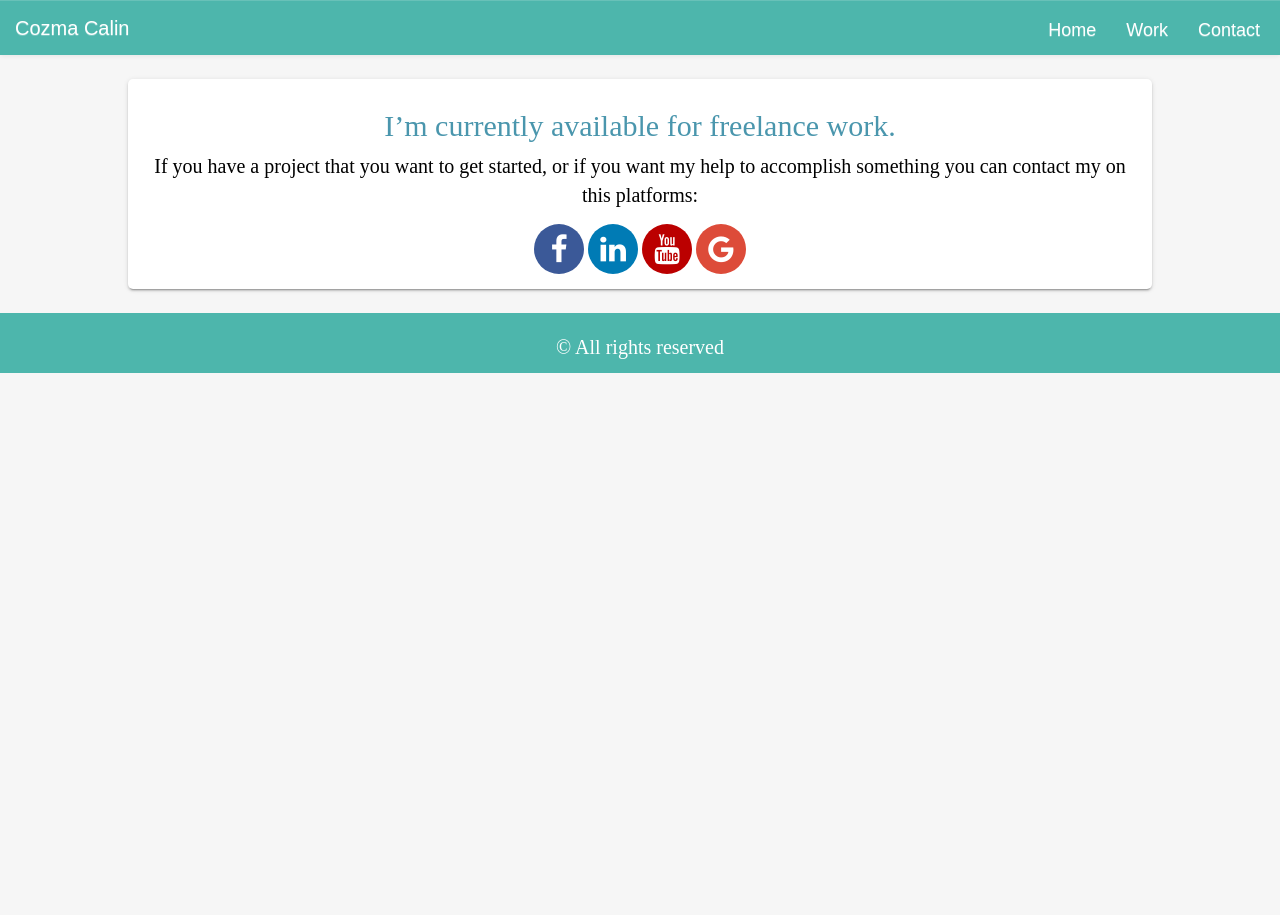
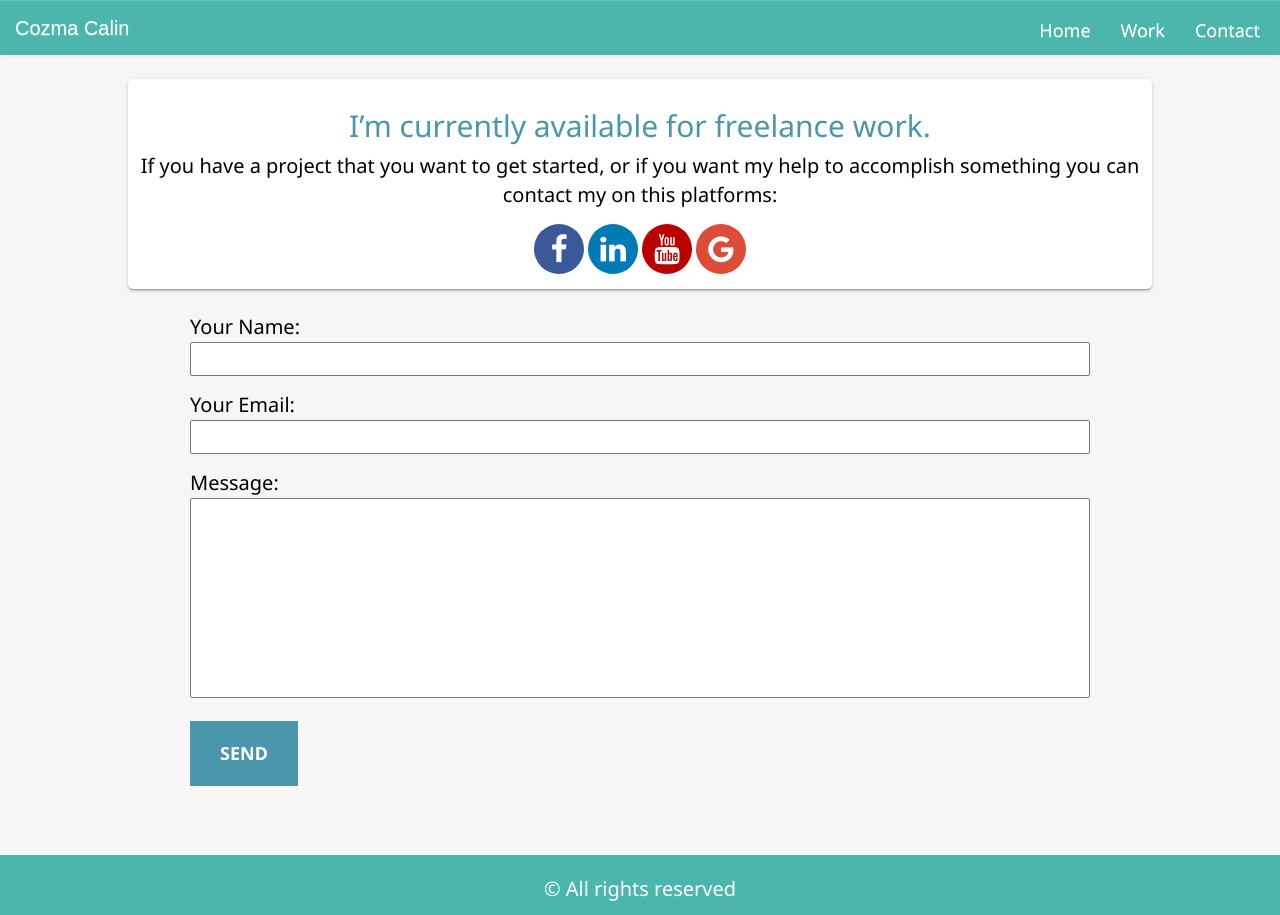
Before and after one commit to calinzabalt/my-website, a React (Create React App) app: page /contact in a window 1280 px wide. Before the commit the page ends 800 px from the top, so only its background shows below. Built offline with nearby package versions, Linux system fonts and the light colour scheme.

Commit message:
another push

```diff
--- a/public/index.html
+++ b/public/index.html
@@ -1,13 +1,12 @@
 <!DOCTYPE html>
 <html lang="en">
   <head>
-    <meta cs://developers.google.com/web/fundamentals/engage-and-retain/web-app-manifest/
-    -->
     <meta name="viewport" content="width=device-width, initial-scale=1.0">
     <link rel="stylesheet" href="https://cdnjs.cloudflare.com/ajax/libs/font-awesome/4.7.0/css/font-awesome.min.css">
     <link rel="stylesheet" href="https://maxcdn.bootstrapcdn.com/bootstrap/3.3.7/css/bootstrap.min.css" integrity="sha384-BVYiiSIFeK1dGmJRAkycuHAHRg32OmUcww7on3RYdg4Va+PmSTsz/K68vbdEjh4u" crossorigin="anonymous">
     <link rel="stylesheet" href="https://maxcdn.bootstrapcdn.com/bootstrap/3.3.7/css/bootstrap-theme.min.css" integrity="sha384-rHyoN1iRsVXV4nD0JutlnGaslCJuC7uwjduW9SVrLvRYooPp2bWYgmgJQIXwl/Sp" crossorigin="anonymous">
 
+    <link href="https://fonts.googleapis.com/css?family=Noto+Sans:400,700" rel="stylesheet">
 
     <!--
       Notice the use of %PUBLIC_URL% in the tags above.
@@ -20,7 +19,19 @@
     -->
     <title>Cozma Viorel Calin</title>
   </head>
+  <style>
+  p, h1,h2,h3,h4,h5, li, ul, label, input, textarea{
+    font-family: 'Noto Sans', sans-serif !important;
+
+  }
+  </style>
   <body>
+    <!-- A little help for the Netlify post-processing bots -->
+<form name="contact" netlify netlify-honeypot="bot-field" hidden>
+    <input type="text" name="name" />
+    <input type="email" name="email" />
+    <textarea name="message" ></textarea>
+  </form>
     <noscript>
       You need to enable JavaScript to run this app.
     </noscript>
--- a/src/components/Contact.css
+++ b/src/components/Contact.css
@@ -80,3 +80,41 @@
       font-size: 1.3em;
     }
   }
+
+
+  /* FORM  */
+
+  form{
+    width:100%;
+    max-width: 900px;
+    margin:20px auto;
+
+  }
+  input, textarea{
+    width: 900px;
+    max-width: 100%;
+    resize: none;
+  }
+  textarea{
+    height: 200px;
+  }
+  label{
+    text-align: left;
+    font-weight: 400;
+  }
+  form button{
+    background: #4A96AD;
+    font-weight: bold;
+    text-transform: uppercase;
+    padding: 20px 30px;
+    font-size: 18px;
+    border:none;
+    color:#fff;
+  }
+  form p{
+    text-align: left;
+
+  }
+  .container.contact{
+    min-height: 100vh;
+  }
--- a/src/components/Contact.jsx
+++ b/src/components/Contact.jsx
@@ -6,17 +6,33 @@ export default class Contact extends Component {
     render() {
         return (
 
-<div className="container">
+<div className="container contact">
 
     <div className="box-2">
     <h2>I’m currently available for freelance work.</h2>
       <p>If you have a project that you want to get started, or if you want my help to accomplish something you can contact my on this platforms:</p>
-      <a href="https://web.facebook.com/calinviorel.cozma" className="fa fa-facebook"></a>
-      <a href="https://www.linkedin.com/in/cozma-viorel-calin-947658145/" className="fa fa-linkedin"></a>
-      <a href="https://www.youtube.com/channel/UCQ2N3yvA9bq0ZgXEK2m8pwA?view_as=subscriber" className="fa fa-youtube"></a>
-      <a href="https://plus.google.com/u/0/112508366335698318230" className="fa fa-google"></a>
+      <a href="https://web.facebook.com/calinviorel.cozma" target="blank" className="fa fa-facebook"></a>
+      <a href="https://www.linkedin.com/in/cozma-viorel-calin-947658145/" target="blank" className="fa fa-linkedin"></a>
+      <a href="https://www.youtube.com/channel/UCQ2N3yvA9bq0ZgXEK2m8pwA?view_as=subscriber" target="blank" className="fa fa-youtube"></a>
+      <a href="https://plus.google.com/u/0/112508366335698318230" target="blank" className="fa fa-google"></a>
 </div>
+<form method="post">
+          <input type="hidden" name="form-name" value="contact" />
+          <p>
+            <label>Your Name: <input type="text" name="name"/></label>
+          </p>
+          <p>
+            <label>Your Email: <input type="email" name="email"/></label>
+          </p>
+          <p>
+            <label>Message: <textarea name="message"></textarea></label>
+          </p>
+          <p>
+            <button type="submit">Send</button>
+          </p>
+        </form>
 </div>
+
 
 
 
```
Also changed, not shown: 1 other file (tests, documents, lock files or other folders).
